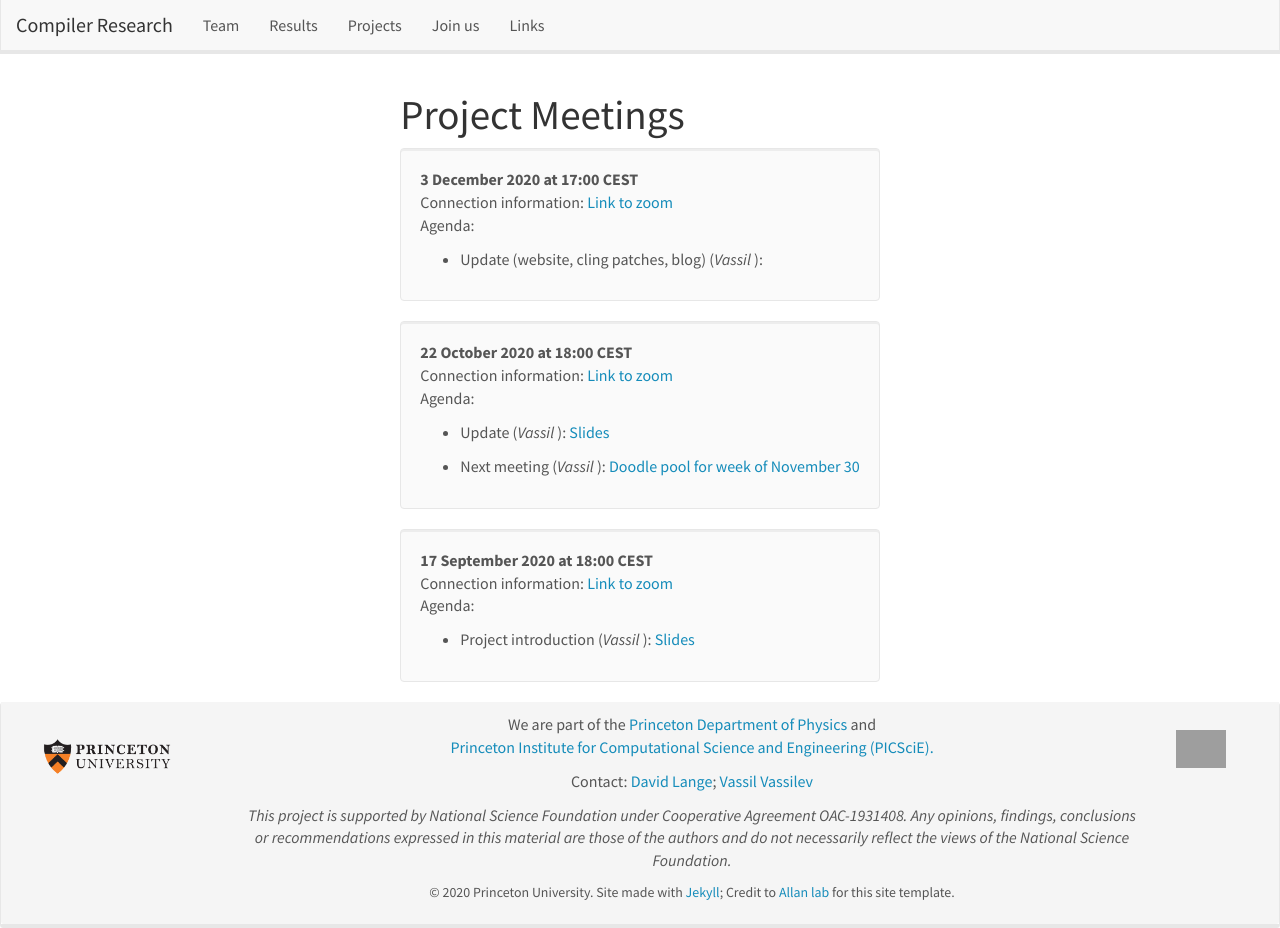
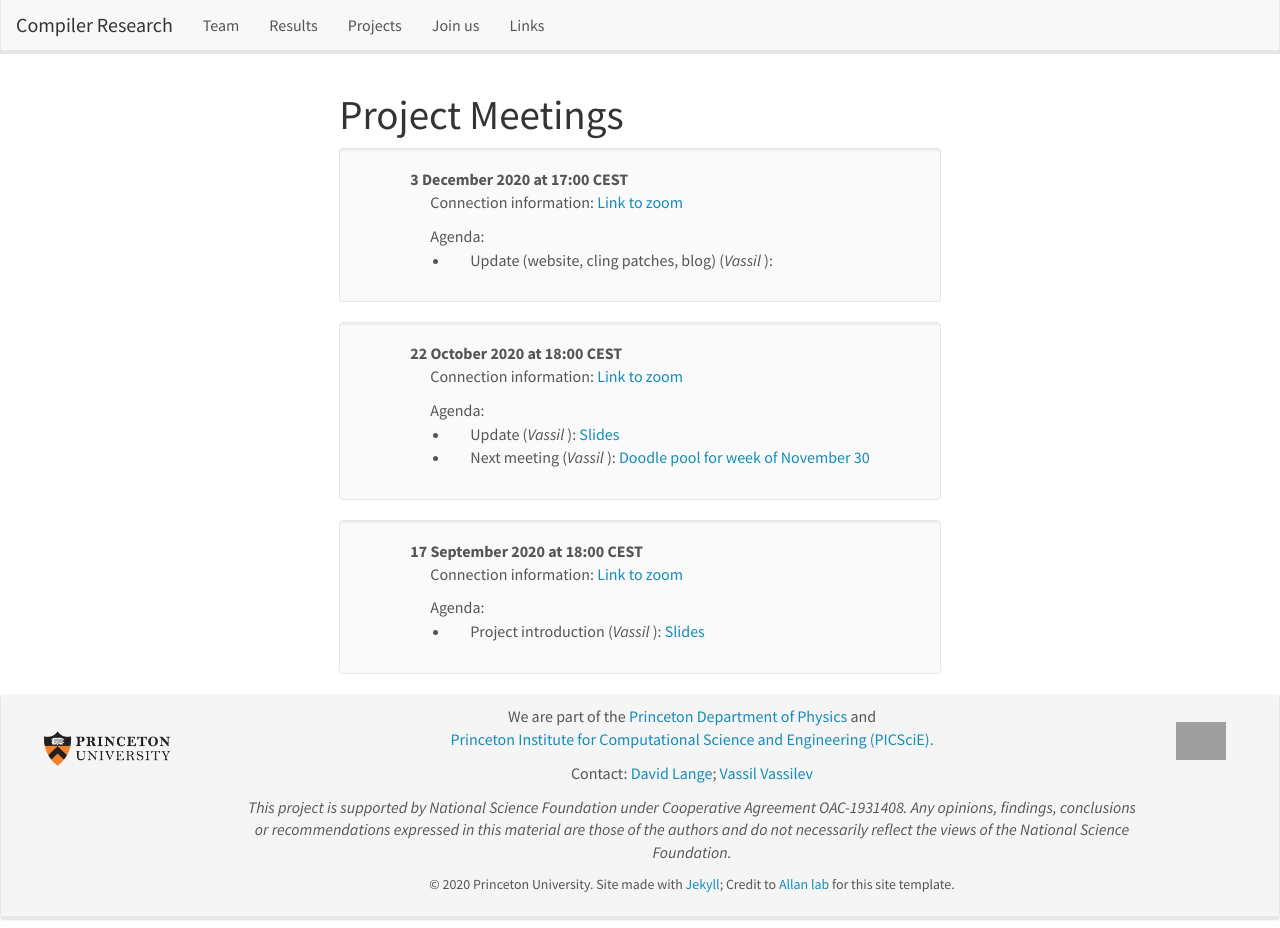
Before and after one commit to vgvassilev/clad, a Jekyll site: the page built from _pages/meetings.md, in a window 1280 px wide and 928 px high. Built offline with Jekyll 4.4.1, drawn with Linux system fonts in a browser that asks for light colours; nearby versions of some CDN libraries; grey boxes are pictures that could not be loaded.

Commit message:
working on whitespace

```diff
--- a/_pages/meetings.md
+++ b/_pages/meetings.md
@@ -19,12 +19,19 @@ permalink: /meetings/
 {% assign sorted_meetings = meetings_list | sort: "date" | reverse %}
 
 {% for meeting in sorted_meetings %}
-<div class="well" id={{meeting.label}}>
+<div class="well" style="padding-left: 70px; padding-right: 70px" id={{meeting.label}}>
   <pubtit>{{ meeting.date }} at {{meeting.time_cest}} CEST</pubtit>
+<div style="text-indent: 20px;">
   Connection information: {{meeting.connect}} <br />
+ </div>
+<div style="text-indent: 20px;">
   Agenda:
+<ul style="margin-top:-10px;">
   {% for item in meeting.agenda %}
-   * {{item.title}} (<em>{{item.speaker}} </em>): [{{ item.link.display }}]({{ item.link.url }})
+   <li> {{item.title}} (<em>{{item.speaker}} </em>): <a href="{{item.link.url}}">{{ item.link.display }}</a> </li>
   {% endfor %}
+</ul>
+
+ </div>
  </div>
 {% endfor %}
```
Also changed, not shown: _pages/presentations.md (+5 -1 lines), _pages/publications.md (+3 -1 lines).
